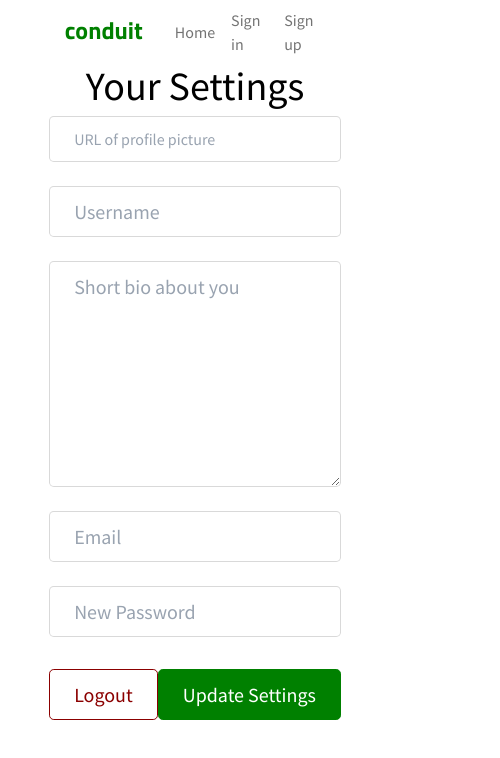
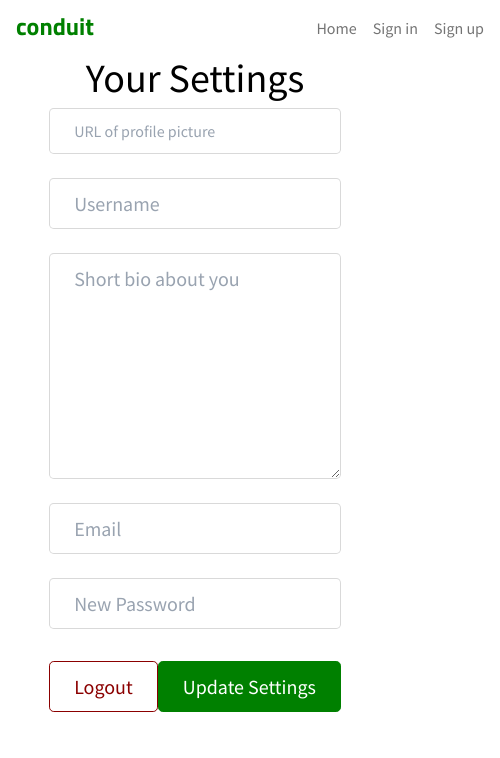
Before and after one commit to g5-freemen/blog, a React app: page /settings in a window 390 px wide. Shown: the top 758 px of the page, 500 px wide, since content can reach past the window. Built offline with nearby package versions, Linux system fonts and the light colour scheme.

Commit message:
fix: navbar styles for mobile/tablets

```diff
--- a/src/commons/components/Navbar/Navbar.tsx
+++ b/src/commons/components/Navbar/Navbar.tsx
@@ -8,7 +8,20 @@ import NavItem from '../NavItem/NavItem';
 import { selectUser } from '../../redux/reducers/userReducer';
 
 const Nav = styled.nav`
-  width: 75%;
+  @media (min-width: 1200px) {
+    max-width: 1140px;
+  }
+  @media (min-width: 992px) {
+    max-width: 940px;
+  }
+  @media (min-width: 768px) {
+    max-width: 720px;
+  }
+  @media (min-width: 544px) {
+    max-width: 576px;
+  }
+
+  min-width: 500px;
   margin: 0 auto;
   padding: 0.5rem 1rem;
   display: flex;
```
